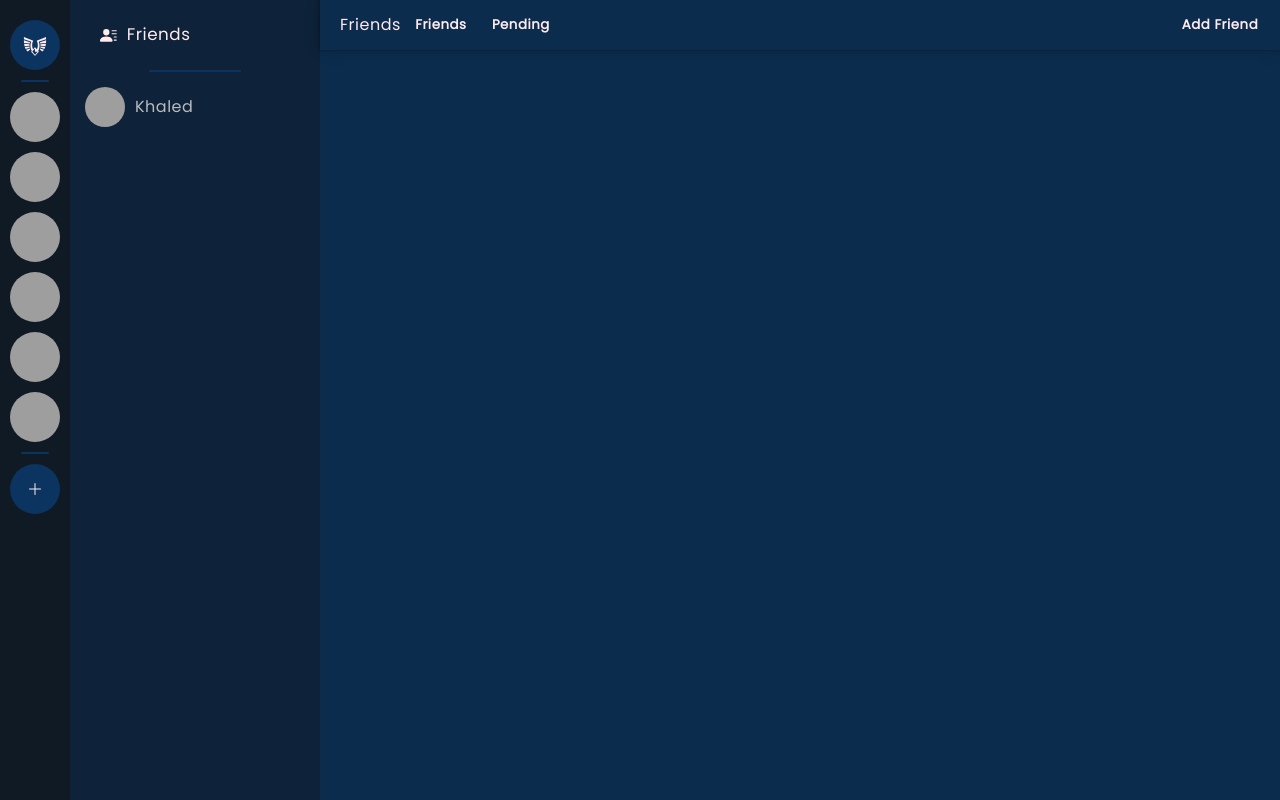
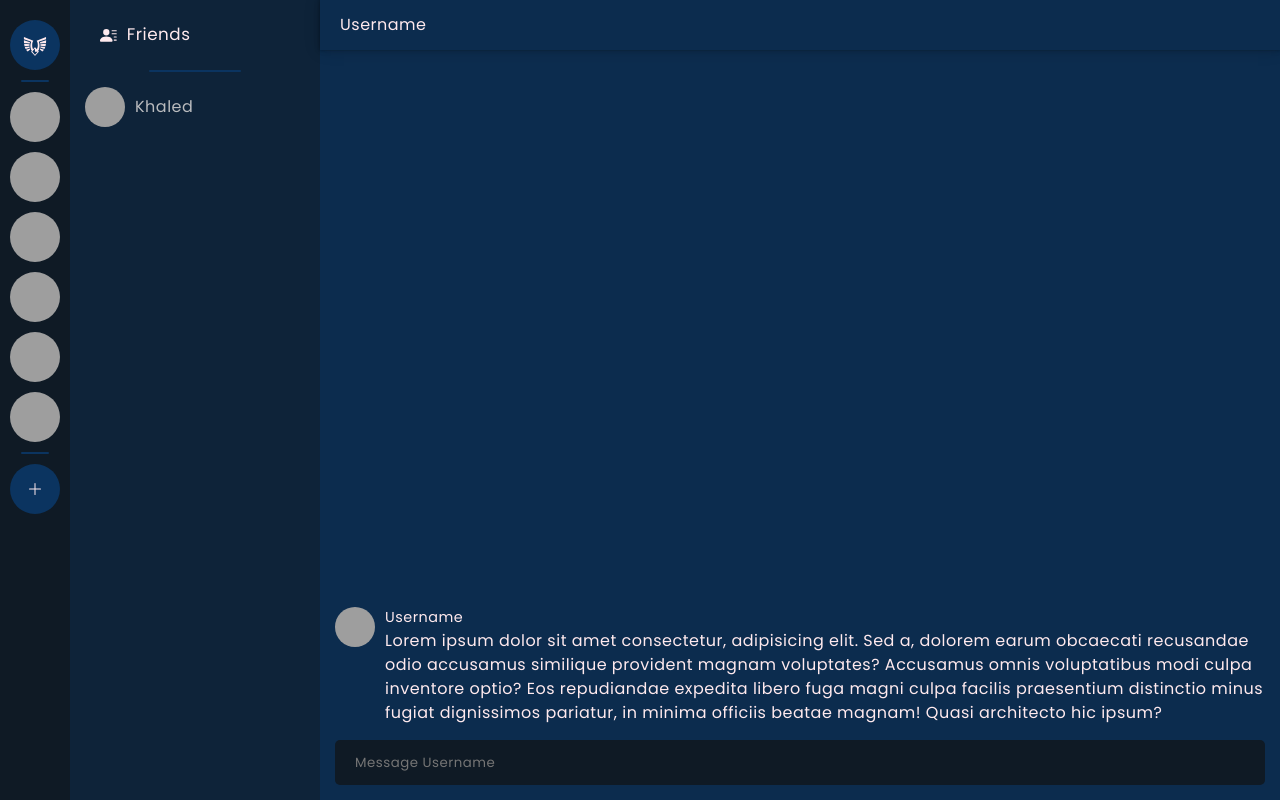
Before and after one commit to khaledxyz/Valkyrie, a React (Vite) app in the folder client/: page /channels in a window 1280 px wide. Built offline with nearby package versions, Linux system fonts and the light colour scheme; grey boxes are pictures that could not be loaded.

Commit message:
feat: Conversation UI.

```diff
--- /dev/null
+++ b/client/src/components/Conversation/Conversation.jsx
@@ -0,0 +1,32 @@
+import Button from '../Button';
+import Input from '../Input/Input';
+import { ProfileIcon } from '../ProfileIcon';
+import './Conversation.scss';
+
+const Conversation = () => {
+    return (
+        <div className="Conversation">
+            <div className='Conversation__Navbar'>
+                <p>Username</p>
+            </div>
+
+            <div className="Conversation__messages">
+                <div className="message">
+                    <ProfileIcon className='icon'/>
+                    <div className="message__content">
+                        <p className='username'>Username</p>
+                        Lorem ipsum dolor sit amet consectetur, adipisicing elit. Sed a, dolorem earum obcaecati recusandae odio accusamus similique provident magnam voluptates? Accusamus omnis voluptatibus modi culpa inventore optio? Eos repudiandae expedita libero fuga magni culpa facilis praesentium distinctio minus fugiat dignissimos pariatur, in minima officiis beatae magnam! Quasi architecto hic ipsum?
+                    </div>
+                </div>
+            </div>
+
+            <div className='Conversation__Footer'>
+                <Input
+                    placeholder={`Message Username`}
+                />
+            </div>
+        </div>
+     );
+}
+
+export default Conversation;
--- /dev/null
+++ b/client/src/components/Conversation/Conversation.scss
@@ -0,0 +1,63 @@
+.Conversation{
+    position: relative;
+
+    width: 100%;
+    height: 100%;
+
+    display: flex;
+    flex-direction: column;
+    justify-content: space-between;
+}
+
+.Conversation__Navbar{
+    display: flex;
+    justify-content: space-between;
+    align-items: center;
+
+    height: 50px;
+    padding: var(--base-padding);
+    box-shadow: var(--box-shadow);
+    background-color: var(--down-river);
+
+    width: 100%;
+
+    div{
+        display: flex;
+        align-items: center;
+    }
+}
+
+.Conversation__messages{
+    overflow-y: auto;
+
+    display: flex;
+    flex-direction: column;
+    justify-content: flex-end;
+
+    height: 100%;
+}
+
+.message{
+    display: flex;
+    gap: 10px;
+    padding: 0 15px 0 15px;
+
+    &:hover{
+        background-color: var(--madison);
+    }
+
+    .icon{
+        width: 40px;
+        height: 40px;
+    }
+
+    .username{
+        font-size: 0.9rem;
+    }
+}
+
+.Conversation__Footer{
+    background-color: var(--down-river);
+    width: 100%;
+    padding: 15px;
+}
--- a/client/src/pages/Dashboard/Dashboard.jsx
+++ b/client/src/pages/Dashboard/Dashboard.jsx
@@ -10,6 +10,7 @@ import { getAllFriends } from '../../features/Friends/FriendsSlice';
 import ServerList from "../../components/ServerList/ServerList";
 import Sidebar from '../../components/Sidebar/Sidebar';
 import FriendsTab from '../../components/FriendsTab/FriendsTab';
+import Conversation from '../../components/Conversation/Conversation';
 
 // * STYLES * //
 import './Dashboard.scss';
@@ -28,7 +29,8 @@ const Dashboard = () => {
             <Sidebar />
 
             <div className="Main-app">
-                <FriendsTab />
+                {/* <FriendsTab /> */}
+                <Conversation />
             </div>
         </div>
      );
```
